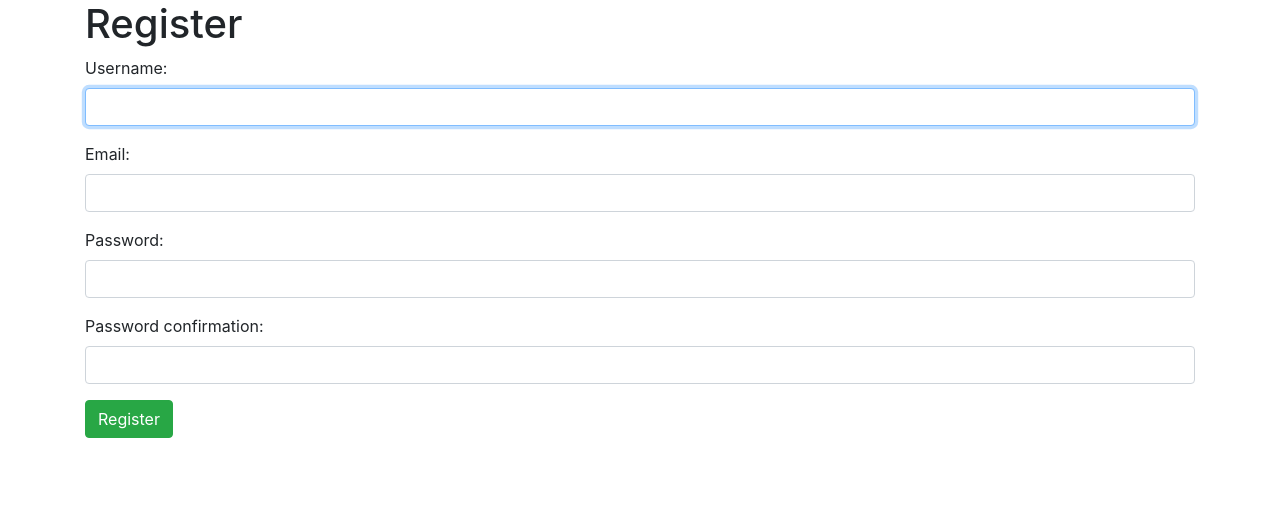
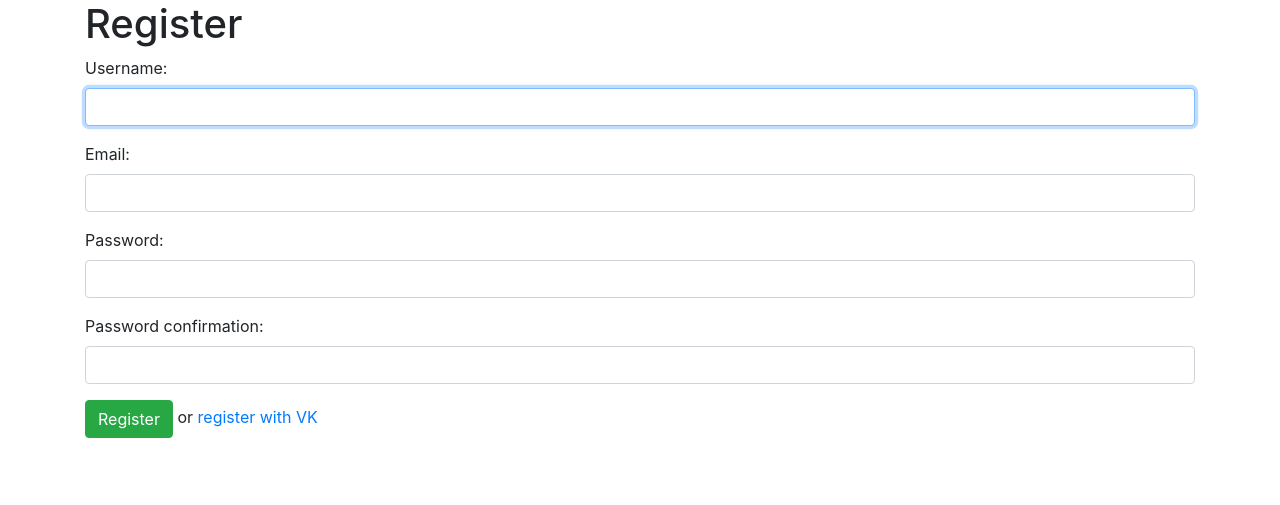
Before and after one commit to ArretVice/SSFproject, a Django app: page /users/register/ in a window 1280 px wide. Shown: the part 80-585 px from the top of the page. Run offline with Django 3.2, Linux system fonts and the light colour scheme; some libraries are stand-ins or nearby versions.

Commit message:
added register vwith VK to Register page

```diff
--- a/users_app/templates/users_app/register.html
+++ b/users_app/templates/users_app/register.html
@@ -7,7 +7,7 @@
     {% csrf_token %}
     <h1>Register</h1>
     {% include 'includes/custom_form.html' with form=form %}
-    <button class="btn btn-success" type="submit">Register</button>
+    <button class="btn btn-success" type="submit">Register</button> or <a href="/login/vk-oauth2">register with VK</a>
   </form>
 </div>
 {% endblock content %}
```
